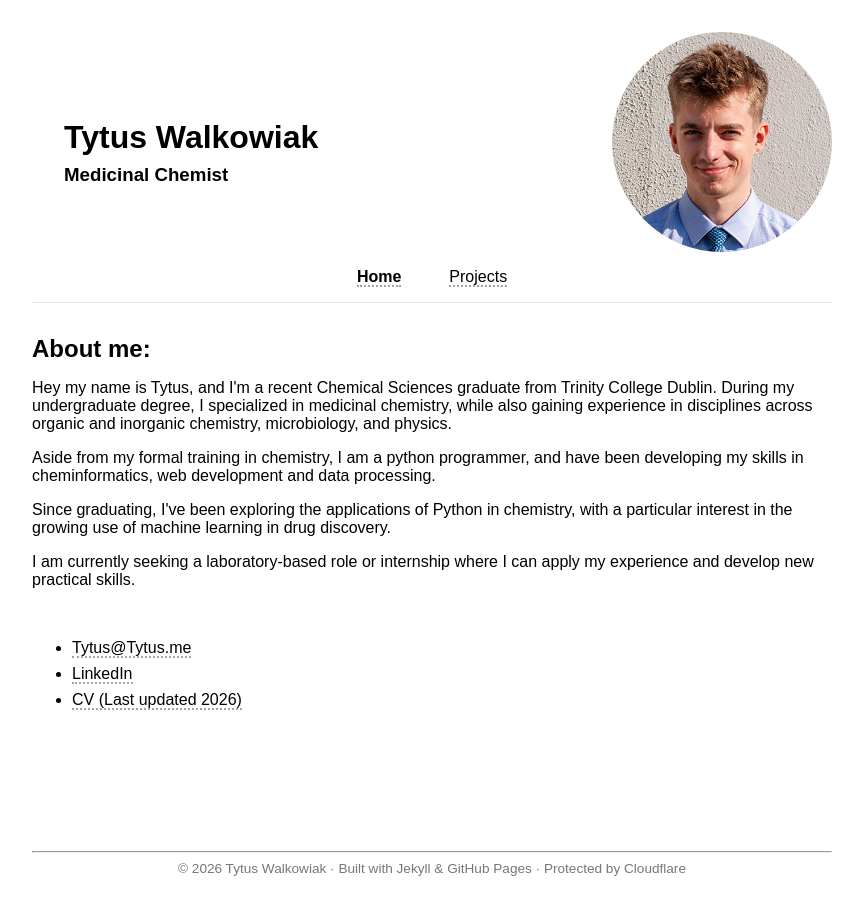
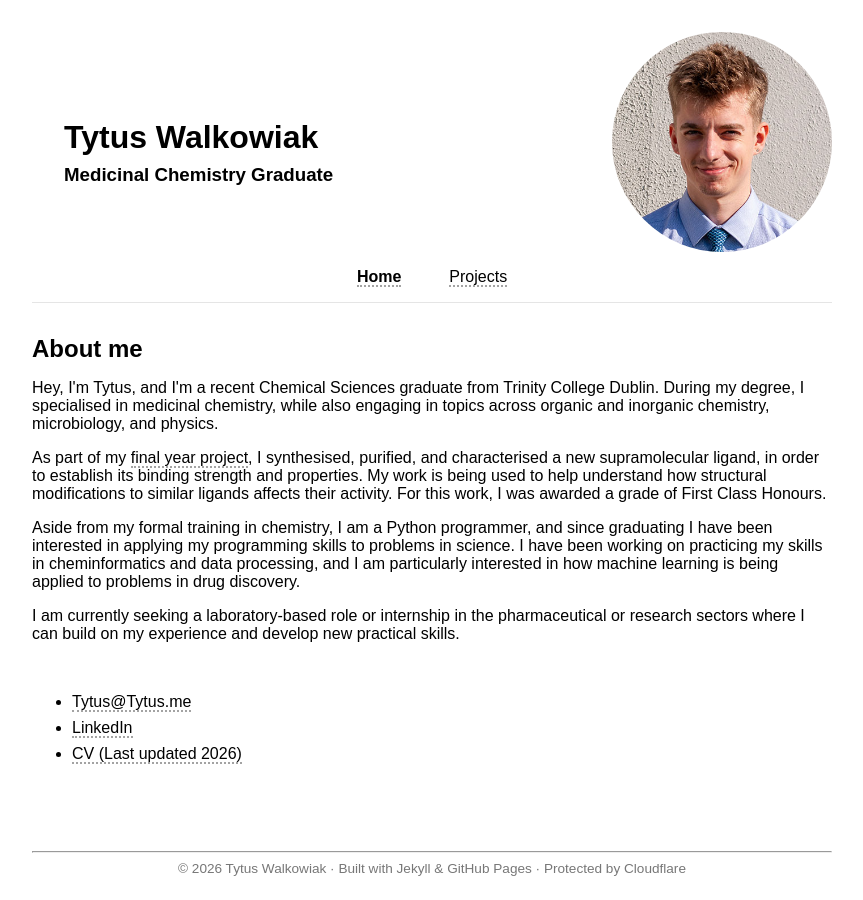
Before and after one commit to b0nes1/tytus.me, a Jekyll site: the page built from index.html, in a window 1280 px wide. Shown: the whole page, without its empty margins (208-1071 px from the left). Built offline with Jekyll 4.4.1, drawn with Linux system fonts in a browser that asks for light colours; the list of posts is cut into pages by our own code.

Commit message:
Change wording of About Me section

```diff
--- a/_includes/header.html
+++ b/_includes/header.html
@@ -2,7 +2,7 @@
     <div class="header-main">
         <div class="nametag">
             <h1>Tytus Walkowiak</h1>
-            <h3>Medicinal Chemist</h3>
+            <h3>Medicinal Chemistry Graduate</h3>
         </div>
     <img class="headshot" src="{{ '/headshot low.jpg' | relative_url }}" alt="Tytus Walkowiak">
 
--- a/index.html
+++ b/index.html
@@ -5,17 +5,23 @@ layout: default
 {% include header.html %}
 
 <div class="main">
-    <h2>About me:</h2>
+    <h2>About me</h2>
+    <p>Hey, I'm Tytus, and I'm a recent Chemical Sciences graduate from Trinity College Dublin. During my
+        degree, I specialised in medicinal chemistry, while also engaging in topics across organic and inorganic
+        chemistry, microbiology, and physics.</p>
 
-    <p>Hey my name is Tytus, and I'm a recent Chemical Sciences graduate from Trinity College Dublin. During my
-        undergraduate degree, I specialized in medicinal chemistry, while also gaining experience in disciplines
-        across organic and inorganic chemistry, microbiology, and physics.</p>
-    <p>Aside from my formal training in chemistry, I am a python programmer, and have been developing my skills in
-        cheminformatics, web development and data processing.</p>
-    <p>Since graduating, I've been exploring the applications of Python in chemistry, with a particular interest in
-        the growing use of machine learning in drug discovery.</p>
-    <p>I am currently seeking a laboratory-based role or internship where I can apply my experience and develop new practical skills.</p>
+    <p>As part of my <a href="{{ '/Undergraduate-Capstone/' | relative_url }}" target="_blank">final year project</a>, I
+        synthesised, purified, and characterised a new supramolecular ligand, in order to establish its binding strength
+        and properties. My work is being used to help understand how structural modifications to similar ligands affects
+        their activity. For this work, I was awarded a grade of First Class Honours.</p>
 
+    <p>Aside from my formal training in chemistry, I am a Python programmer, and since graduating I have been interested
+        in applying my programming skills to problems in science. I have been working on practicing my skills in
+        cheminformatics and data processing, and I am particularly interested in how machine learning is being applied
+        to problems in drug discovery.</p>
+
+    <p>I am currently seeking a laboratory-based role or internship in the pharmaceutical or research sectors where I
+        can build on my experience and develop new practical skills.</p>
     <br>
     <ul>
         <li>
@@ -29,5 +35,4 @@ layout: default
                     target="_blank">CV (Last updated 2026)</a></p>
         </li>
     </ul>
-
 </div>
```
